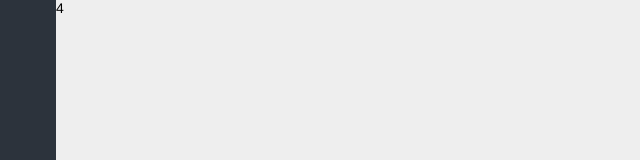
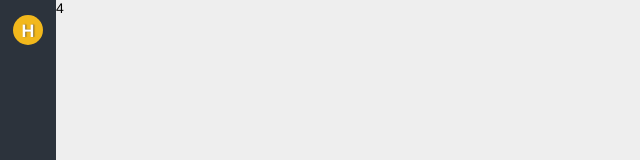
Before and after one commit to auoHan/lime-notes, a Vue app: page /#/login in a window 1280 px wide. Shown: the top 160 px of the page, without its empty margins (0-640 px from the left). Built offline with nearby package versions, Linux system fonts and the light colour scheme; a small style sheet from the web is missing.

Commit message:
使用Avatar组件

```diff
--- a/src/components/Sidebar.vue
+++ b/src/components/Sidebar.vue
@@ -1,5 +1,6 @@
 <template>
   <div id="sidebar">
+    <Avatar/>
     <div class="icons">
       <router-link to="/note/1" title="笔记"><i class="iconfont icon-note"></i></router-link>
       <router-link to="/notebooks" title="笔记本"><i class="iconfont icon-notebook"></i></router-link>
@@ -12,8 +13,10 @@
 </template>
 
 <script>
+import Avatar from '@/components/Avatar'
 export default {
-  name: 'Sidebar.vue'
+  name: 'Sidebar.vue',
+  components: {Avatar}
 }
 </script>
 
```
